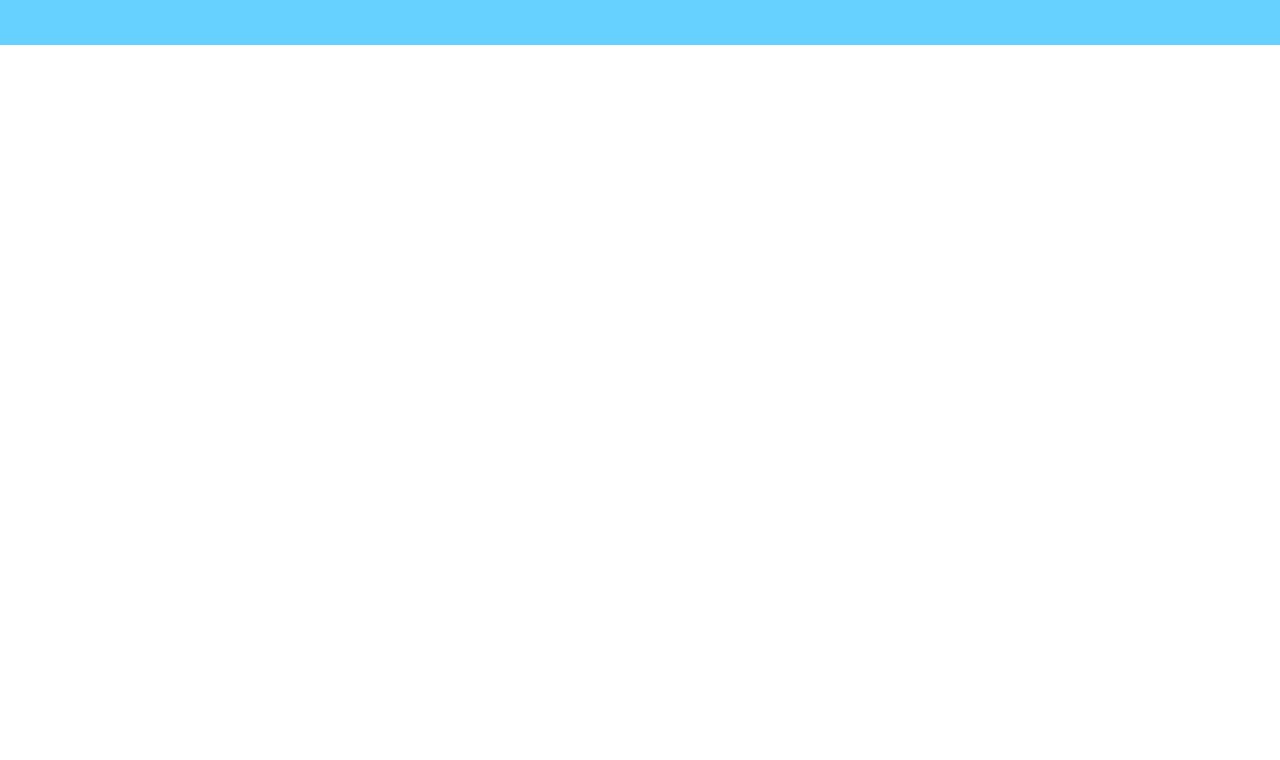
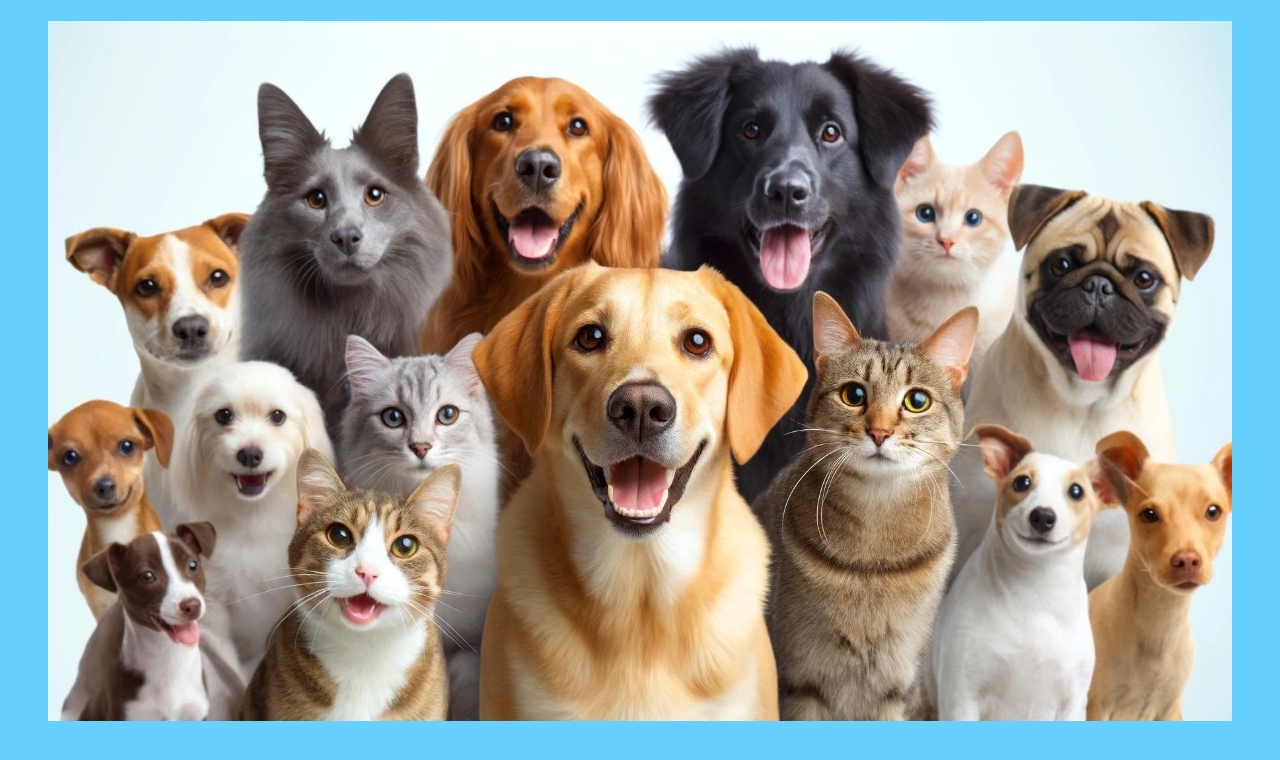
Before and after one commit to SorenCharlie/PetFinderApp, a plain HTML site: page homepage.html in a window 1280 px wide. Shown: the part 164-924 px from the top of the page. Before the commit the page ends 800 px from the top, so only its background shows below. Drawn offline with Linux system fonts and the light colour scheme.

Commit message:
fixed hmtl again

```diff
--- a/homepage.html
+++ b/homepage.html
@@ -80,7 +80,7 @@
       <div class="hero-body">
         <p class="title">Petfinder</p>
         <p class="subtitle">Find your furry companion!</p>
-        <!--<img id="hero-image" src="./PetGroupPhoto.jpg" alt="image of cats and dogs lined up">-->
+        <img id="hero-image" src="./PetGroupPhoto.jpg" alt="image of cats and dogs lined up">
       </div>
     </section>
   </header>
```
